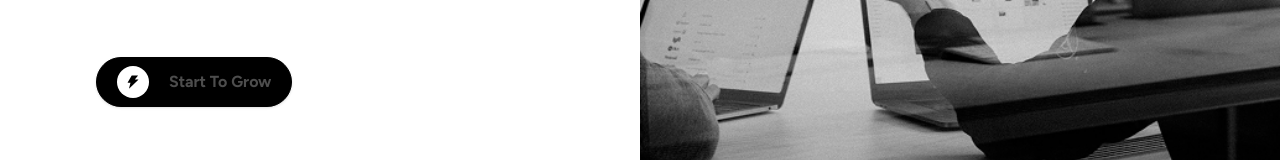
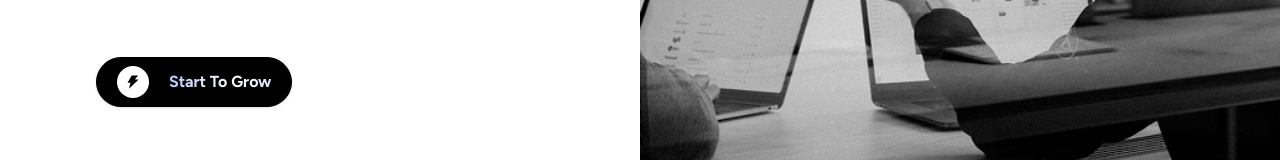
Before and after one commit to pradeep-08/Webbious, a React (Vite) app: page / in a window 1280 px wide. Shown: the part 386-546 px from the top of the page. Built offline with nearby package versions, Linux system fonts and the light colour scheme.

Commit message:
bug fix icon changed

```diff
--- a/App.css
+++ b/App.css
@@ -22,3 +22,16 @@ body {
     background-position: 200% 50%;
   }
 }
+@keyframes shine {
+  0% {
+    background-position: -200% center;
+  }
+  100% {
+    background-position: 200% center;
+  }
+}
+
+.animate-shine {
+  background-size: 400% auto;
+  animation: shine 2s linear infinite;
+}
--- a/src/features/Home/Hero.jsx
+++ b/src/features/Home/Hero.jsx
@@ -68,7 +68,10 @@ export default function Hero() {
                     /> */}<span className='width-24 height-24 bg-white text-black'><AiFillThunderbolt /></span>
 
                   </span>
-                  <span className="sm:font-bold btn-shine text-white"> Start To Grow</span>
+                  <span className="sm:font-bold text-transparent bg-clip-text animate-shine bg-gradient-to-r from-white via-blue-600 to-white">
+                    Start To Grow
+                  </span>
+
                 </button>
               </a>
             </div>
--- a/src/features/Team/Teamsection.jsx
+++ b/src/features/Team/Teamsection.jsx
@@ -1,6 +1,10 @@
 import React, { useEffect, useState } from "react";
 import muthu from "../../assets/images/muthu.jpeg"
 import naveen from "../../assets/images/naveen.jpeg"
+import { FaSearch } from "react-icons/fa";
+import { PiHandTapBold } from "react-icons/pi";
+import { TiInfoLarge } from "react-icons/ti";
+
 
 const team = [
     {
@@ -47,8 +51,8 @@ export default function TeamSection() {
 
     const buttonText = isApplyNow ? "Apply Now" : "Job Openings";
     const buttonIcon = isApplyNow
-        ? "https://img.icons8.com/ios-filled/50/FFFFFF/nui2.png"
-        : "https://img.icons8.com/ios-filled/50/FFFFFF/search--v1.png";
+        ? <PiHandTapBold />
+        : <FaSearch />;
 
     return (
         <div className="bg-gradient-to-br from-[#ffffff] to-[#ffffff] py-24 mt-20 px-4 sm:px-6 lg:px-20 rounded-3xl">
@@ -64,21 +68,31 @@ export default function TeamSection() {
                 </p>
 
                 <div className="flex justify-center gap-4 mb-12">
-                    <a href="/about">
+                    {/* <a href="/about">
                         <button className="px-5 py-2 border border-gray-300 rounded-full font-medium text-[#111827] hover:bg-gray-100 transition flex items-center gap-2">
-                            <img
+                             <img
                                 width="24"
                                 height="24"
                                 src="https://img.icons8.com/sf-regular-filled/50/about.png"
                                 alt="about"
                             />
+                            <TiInfoLarge />
+
+                            About Us
+                        </button>
+                    </a> */}
+                    <a href="/about">
+                        <button className="px-5 py-2 border border-gray-300 rounded-full font-medium text-[#111827] hover:bg-gray-100 transition flex items-center gap-2">
+                            <span className="text-lg"><TiInfoLarge /></span>
                             About Us
                         </button>
                     </a>
 
                     <a href="/careers">
                         <button className="px-5 py-2 bg-[#0f62fe] text-white rounded-full font-medium hover:bg-[#0053d4] transition flex items-center gap-2">
-                            <img width="16" height="16" src={buttonIcon} alt="button-icon" />
+                            {/* <img width="16" height="16" src={buttonIcon} alt="button-icon" /> */}
+                            <span className="text-white text-sm">{buttonIcon}</span>
+
                             {buttonText}
                         </button>
                     </a>
```
